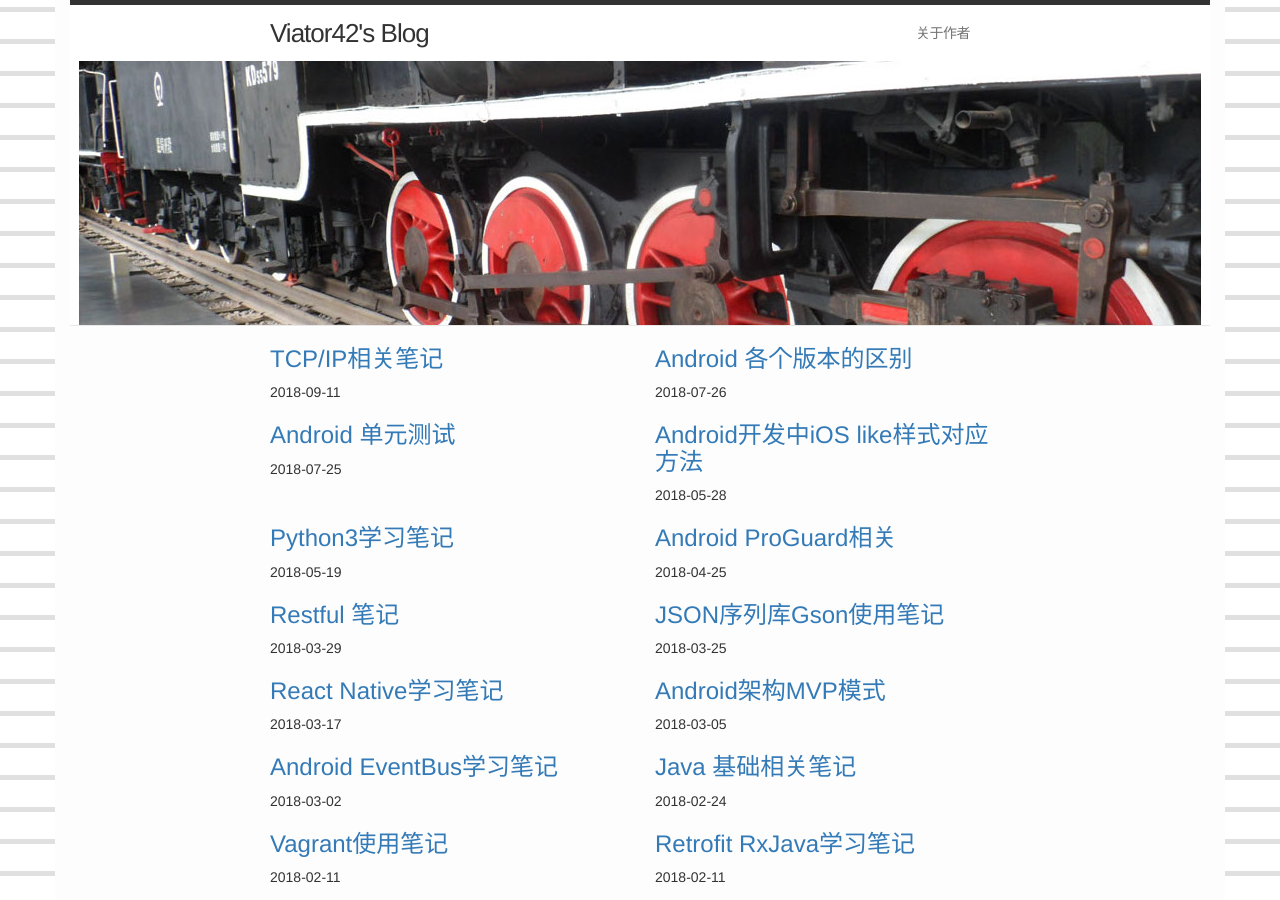
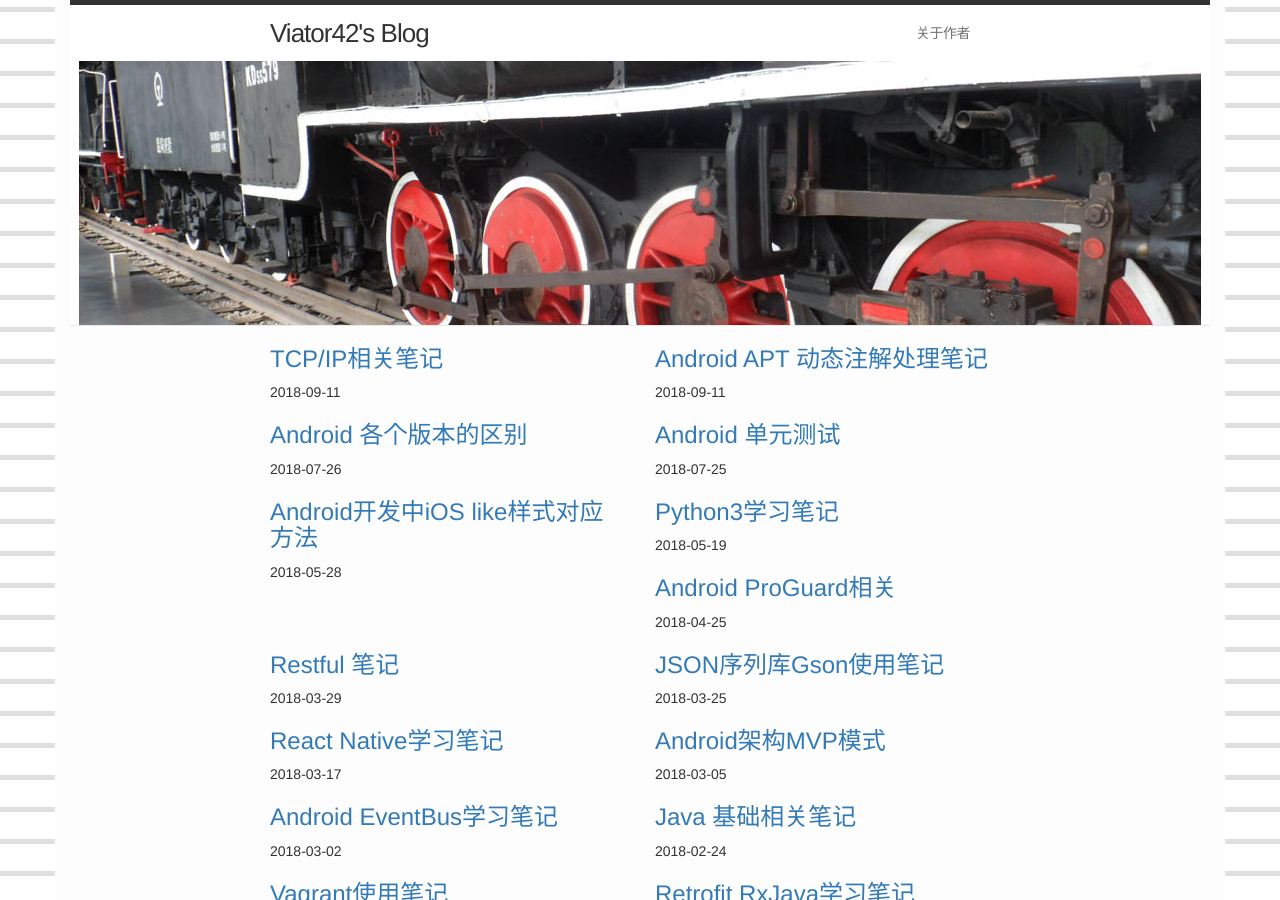
Before and after one commit to viator42/viator42.github.io, a Jekyll site: the page built from index.html, in a window 1280 px wide and 900 px high. Built offline with Jekyll 4.4.1, drawn with Linux system fonts in a browser that asks for light colours; some of the changed lines change nothing that is shown.

Commit message:
update post

```diff
--- /dev/null
+++ b/_posts/2018-11-14-android-apt-note.markdown
@@ -0,0 +1,163 @@
+---
+layout: post
+title:  "Android APT 动态注解处理笔记"
+date:   2018-9-11
+categories: notes tcp/ip
+---
+
+创建项目AnnotationTester,包名com.viator42
+由于Android对新版jdk的支持不完全,这里强制使用1.7版java
+
+## Module annotation
+
+__新建一个名称为annotation的Java Library__
+
+主要放置一些项目中需要使用到的Annotation和关联代码
+
+    @Target(ElementType.TYPE)
+    @Retention(RetentionPolicy.CLASS)
+    public @interface TesterAnnotation {
+        String name() default "undefined";
+        String text() default "";
+    }
+
+配置build.gradle，主要是规定jdk版本
+
+    apply plugin: 'java'
+
+    sourceCompatibility = 1.7
+    targetCompatibility = 1.7
+
+    dependencies {
+        compile fileTree(dir: 'libs', include: ['*.jar'])
+    }
+
+## module compiler
+
+__创建一个名为compiler的Java Library，这个类将会写代码生成的相关代码__
+
+配置build.gradle
+
+    apply plugin: 'java'
+    sourceCompatibility = 1.7
+    targetCompatibility = 1.7
+    dependencies {
+        compile fileTree(dir: 'libs', include: ['*.jar'])
+        compile 'com.google.auto.service:auto-service:1.0-rc2'
+        compile 'com.squareup:javapoet:1.7.0'
+        compile project(':annotation')
+    }
+
+1. 定义编译的jdk版本为1.7，这个很重要，不写会报错。
+2. AutoService 主要的作用是注解 processor 类，并对其生成 META-INF 的配置信息。
+3. JavaPoet 这个库的主要作用就是帮助我们通过类调用的形式来生成代码。
+4. 依赖上面创建的annotation Module。
+
+定义Processor类
+生成代码相关的逻辑就放在这里。
+
+    @AutoService(Processor.class)
+    public class TestingAnnnotationProcessor extends AbstractProcessor {
+
+        @Override
+        public synchronized void init(ProcessingEnvironment processingEnv) {
+            super.init(processingEnv);
+
+
+        }
+
+        @Override
+        public boolean process(Set<? extends TypeElement> annotations, RoundEnvironment roundEnv) {
+
+            MethodSpec main = MethodSpec.methodBuilder("main")
+                    .addModifiers(Modifier.PUBLIC, Modifier.STATIC)
+                    .returns(void.class)
+                    .addParameter(String[].class, "args")
+                    .addStatement("$T.out.println($S)", System.class, "Hello, JavaPoet!")
+                    .build();
+            TypeSpec helloWorld = TypeSpec.classBuilder("HelloWorld")
+                    .addModifiers(Modifier.PUBLIC, Modifier.FINAL)
+                    .addMethod(main)
+                    .build();
+            JavaFile javaFile = JavaFile.builder("com.viator42.annotationtester", helloWorld)
+                    .build();
+            try {
+                javaFile.writeTo(processingEnv.getFiler());
+            } catch (IOException e) {
+                e.printStackTrace();
+            }
+
+            return false;
+        }
+
+        @Override
+        public Set<String> getSupportedAnnotationTypes() {
+            return Collections.singleton(TesterAnnotation.class.getCanonicalName());
+        }
+
+        @Override
+        public SourceVersion getSupportedSourceVersion() {
+            return SourceVersion.RELEASE_7;
+        }
+    }
+
+build.gradle配置
+
+    apply plugin: 'java-library'
+
+    dependencies {
+        implementation fileTree(dir: 'libs', include: ['*.jar'])
+        implementation 'com.google.auto.service:auto-service:1.0-rc2'
+        implementation 'com.squareup:javapoet:1.7.0'
+        implementation project(':annotation')
+    }
+
+    sourceCompatibility = "7"
+    targetCompatibility = "7"
+
+## 在app中使用
+
+配置项目根目录的build.gradle
+
+    dependencies {
+        classpath 'com.neenbedankt.gradle.plugins:android-apt:1.8'
+    }
+
+app module的build.gradle配置
+
+    android {
+        ...
+        compileOptions {
+            sourceCompatibility JavaVersion.VERSION_1_7
+            targetCompatibility JavaVersion.VERSION_1_7
+        }
+    }
+
+    dependencies {
+        ...
+        apply plugin: 'com.android.application'
+
+        implementation project(':annotation')
+        annotationProcessor project(':compiler')
+    }
+
+对一个类添加注解
+
+    @TesterAnnotation(
+            name="viator42",
+            text="hello viator42"
+    )
+    public class MainActivity extends AppCompatActivity {
+
+        @Override
+        protected void onCreate(Bundle savedInstanceState) {
+            super.onCreate(savedInstanceState);
+            setContentView(R.layout.activity_main);
+        }
+    }
+
+然后就能在以下路径找到生成的Java Class
+
+    AnnotationTester\app\build\generated\source\apt\debug\com\viator42\annotationtester\HelloWorld.java
+
+--------
--- a/_posts/2018-2-24-java-notes.markdown
+++ b/_posts/2018-2-24-java-notes.markdown
@@ -472,8 +472,6 @@ __使用注解__
 ### apt注解处理器
 
 APT(Annotationprocessing tool)是一种注解处理工具,能对源代码进行分析并找出其中的注解进行额外处理
-
-
 
 --------
 
```
